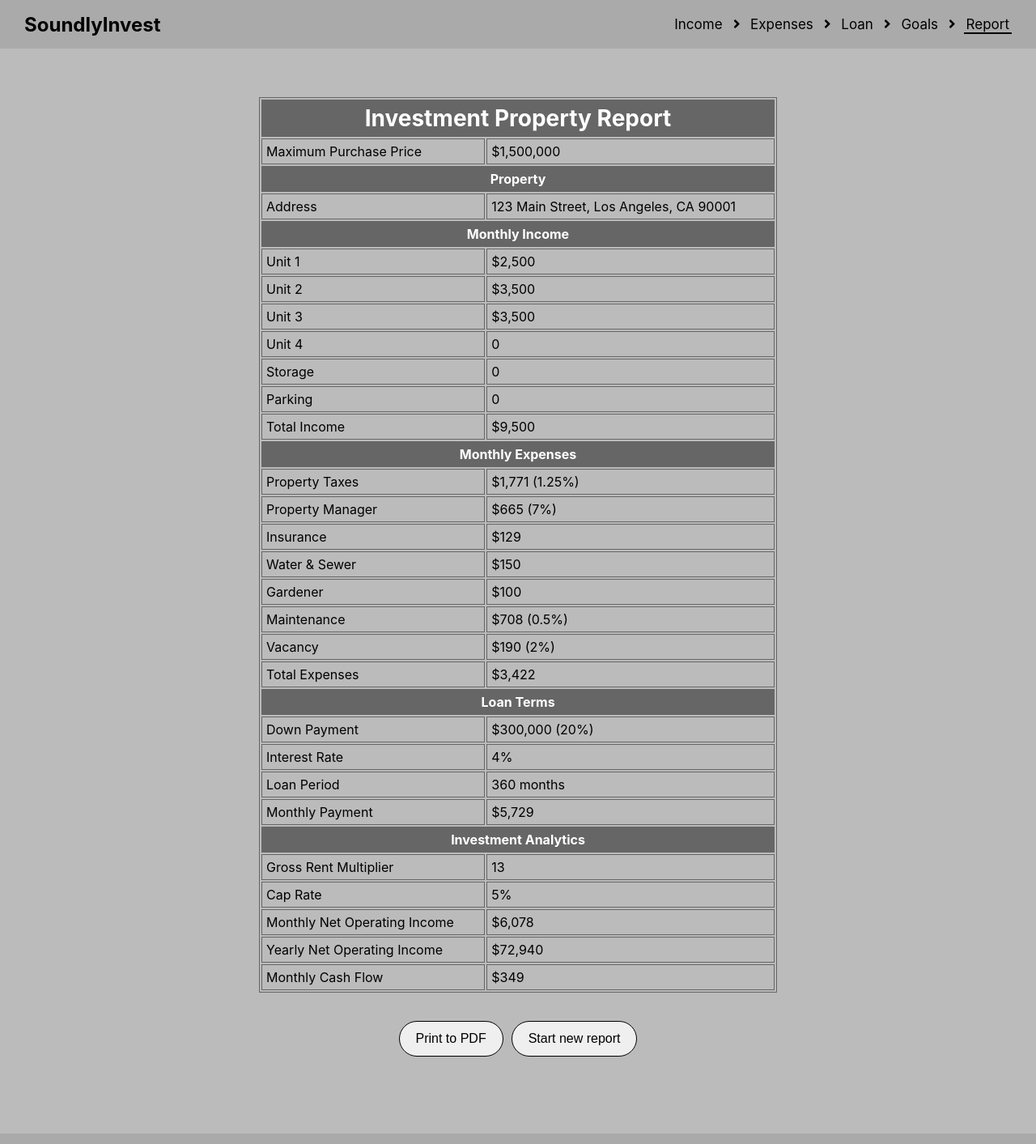
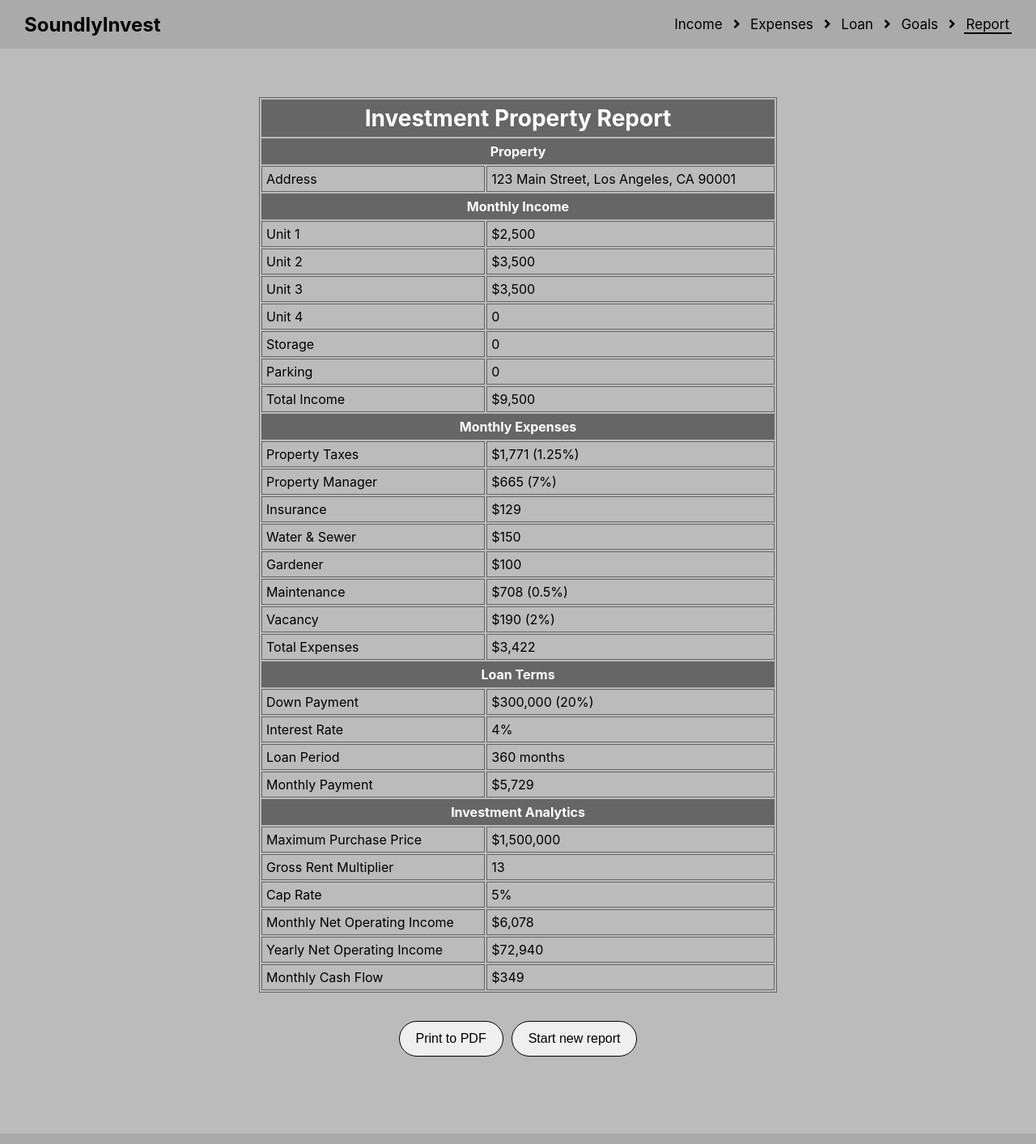
Before and after one commit to gavinmgrant/soundlyinvest-client, a React (Create React App) app: page /report in a window 1280 px wide. Shown: the top 1413 px of the page at 81% size. Built offline with nearby package versions, Linux system fonts and the light colour scheme.

Commit message:
refactor(report): move max purchase price to investment analytics

```diff
--- a/public/index.html
+++ b/public/index.html
@@ -7,7 +7,7 @@
     <meta name="theme-color" content="#000000" />
     <meta
       name="description"
-      content="Web site created using create-react-app"
+      content="Soundly invest in real estate."
     />
     <link rel="apple-touch-icon" href="%PUBLIC_URL%/logo192.png" />
     <!--
@@ -24,7 +24,7 @@
       work correctly both with client-side routing and a non-root public URL.
       Learn how to configure a non-root public URL by running `npm run build`.
     -->
-    <title>React App</title>
+    <title>SoundlyInvest | Soundly invest in real estate.</title>
   </head>
   <body>
     <noscript>You need to enable JavaScript to run this app.</noscript>
--- a/src/components/ProgressBar/ProgressBar.js
+++ b/src/components/ProgressBar/ProgressBar.js
@@ -1,6 +1,6 @@
 import React, { Component } from 'react';
 import { NavLink } from 'react-router-dom';
-import { ArrowRight, CircleSolid, CircleOpen} from '../../utils/Icons';
+import { ArrowRight } from '../../utils/Icons';
 import './ProgressBar.css';
 
 class ProgressBar extends Component {
--- a/src/components/Report/Report.js
+++ b/src/components/Report/Report.js
@@ -12,12 +12,6 @@ class Report extends Component {
                         <th colspan="2" class="report-title">Investment Property Report</th>
                     </tr>
                 </thead>
-                <tbody>
-                    <tr>
-                        <td>Maximum Purchase Price</td>
-                        <td>$1,500,000</td>
-                    </tr>
-                </tbody>
                 <thead>
                     <tr>
                         <th colspan="2">Property</th>
@@ -133,6 +127,10 @@ class Report extends Component {
                 </thead>
                 <tbody>
                     <tr>
+                        <td>Maximum Purchase Price</td>
+                        <td>$1,500,000</td>
+                    </tr>
+                    <tr>
                         <td>Gross Rent Multiplier</td>
                         <td>13</td>
                     </tr>
```
